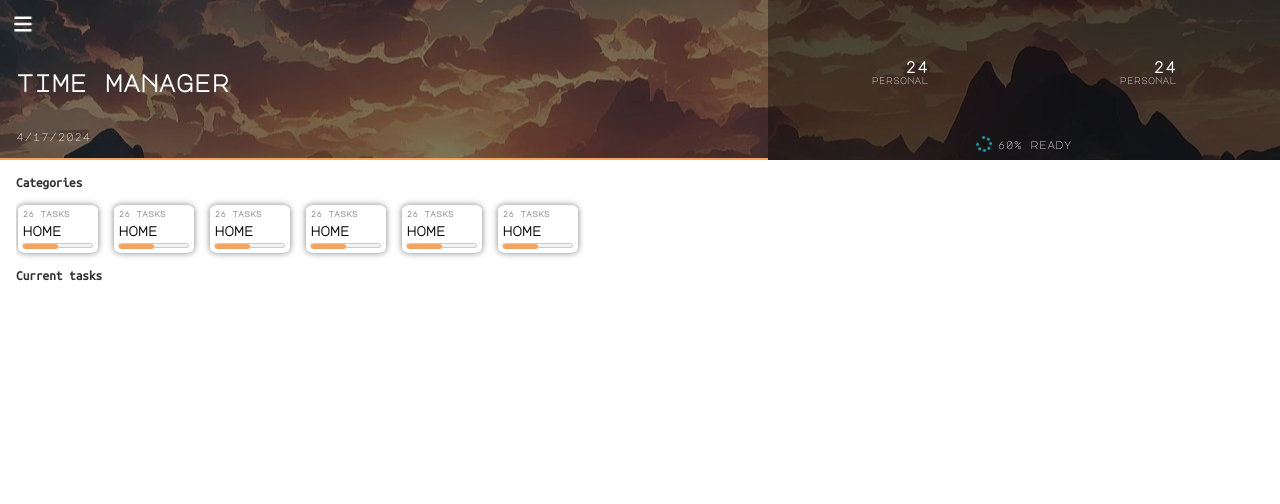
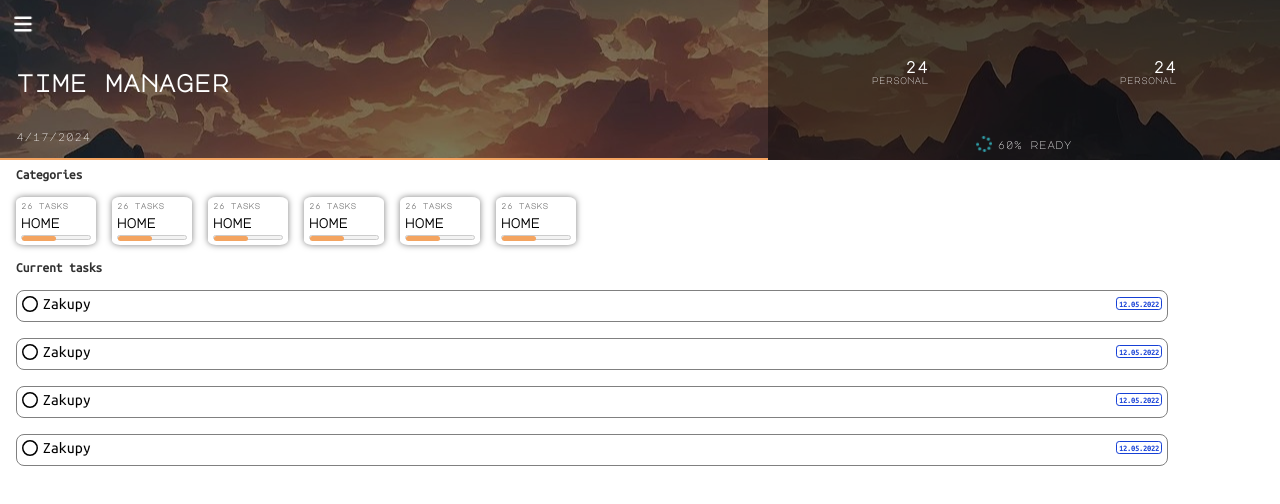
Before and after one commit to Marceli93qwe/toDoAppFE, a React (Vite) app in the folder toDoAppFE/: page / in a window 1280 px wide. Shown: the top 504 px of the page. Built offline with nearby package versions, Linux system fonts and the light colour scheme.

Commit message:
added single task design

```diff
--- a/toDoAppFE/src/App.css
+++ b/toDoAppFE/src/App.css
@@ -1,5 +1,6 @@
-
-body, * {
+body,
+html,
+* {
     margin: 0;
     padding: 0;
     box-sizing: border-box;
--- a/toDoAppFE/src/components/Main/Main.tsx
+++ b/toDoAppFE/src/components/Main/Main.tsx
@@ -1,21 +1,21 @@
 import "./main.css"
-import {CategoryBox} from "./CategoryBox";
-import {Row} from "../common/Row";
+import { CategoryBox } from "./CategoryBox";
+import { Row } from "../common/Row";
+import { TaskList } from "./TaskList";
 
 export const Main = () => {
     return (
         <main>
-            <h5 style={{fontFamily: "Ubuntu Mono", color: "#303030"}}>Categories</h5>
-            <Row style={{overflowX: "scroll", whiteSpace: "nowrap", gap: "1rem", padding: "1rem 0.1rem"}}>
-                <CategoryBox/>
-                <CategoryBox/>
-                <CategoryBox/>
-                <CategoryBox/>
-                <CategoryBox/>
-                <CategoryBox/>
+            <h5 style={{ fontFamily: "Ubuntu Mono", color: "#303030", padding: "0.5rem 1rem 0" }}>Categories</h5>
+            <Row style={{ overflowX: "scroll", whiteSpace: "nowrap", gap: "1rem", padding: " 1rem" }}>
+                <CategoryBox />
+                <CategoryBox />
+                <CategoryBox />
+                <CategoryBox />
+                <CategoryBox />
+                <CategoryBox />
             </Row>
-            <h5 style={{fontFamily: "Ubuntu Mono", color: "#303030"}}>Current tasks</h5>
-
+            <TaskList />
         </main>
     )
 }
--- /dev/null
+++ b/toDoAppFE/src/components/Main/SingleTask.tsx
@@ -0,0 +1,17 @@
+import { faCircle } from "@fortawesome/free-regular-svg-icons";
+import { FontAwesomeIcon } from "@fortawesome/react-fontawesome"
+import { Row } from "../common/Row";
+
+export const SingleTask = () => {
+    return (
+        <div className="single-task">
+            <Row style={{ justifyContent: "space-between" }}>
+                <Row style={{ gap: 5, color: "" }}>
+                    <FontAwesomeIcon icon={faCircle} size="1x" />
+                    <p>Zakupy</p>
+                </Row >
+                <div className="date-label">12.05.2022</div>
+            </Row>
+        </div>
+    );
+}
--- /dev/null
+++ b/toDoAppFE/src/components/Main/TaskList.tsx
@@ -0,0 +1,16 @@
+import { SingleTask } from "./SingleTask";
+
+export function TaskList() {
+    return (
+        <>
+            <h5 style={{ fontFamily: "Ubuntu Mono", color: "#303030", padding: "0 1rem 0.5rem" }}>Current tasks</h5>
+            <ul className="task-list">
+
+                <SingleTask></SingleTask>
+                <SingleTask></SingleTask>
+                <SingleTask></SingleTask>
+                <SingleTask></SingleTask>
+            </ul>
+        </>
+    );
+}
--- a/toDoAppFE/src/components/Main/main.css
+++ b/toDoAppFE/src/components/Main/main.css
@@ -1,5 +1,6 @@
 main {
-    padding: 1rem;
+    box-sizing: border-box !important;
+    padding-bottom: 1rem;
 }
 
 .category-box {
@@ -31,10 +32,47 @@ main {
 
 .progress {
     height: 5px;
-    width: 50%; /* Początkowa szerokość paska postępu (50%) */
+    width: 50%;
+    /* Początkowa szerokość paska postępu (50%) */
     background-color: sandybrown;
     border-radius: 5px;
     text-align: center;
     line-height: 30px;
     color: white;
 }
+
+.task-list {
+    width: 100vw;
+    display: flex;
+    flex-direction: column;
+    align-items: start;
+    gap: 1rem;
+    padding-top: 0.5rem;
+}
+
+.single-task {
+    padding: 0.3rem;
+    height: 2rem;
+    width: 90vw;
+    border-radius: 0.5rem;
+    margin-left: 1rem;
+    border: 1px solid grey;
+}
+
+.single-task p {
+    max-width: 70%;
+    font-family: 'Ubuntu Mono', monospace;
+    overflow: auto;
+}
+
+.date-label {
+    font-family: "Ubuntu Mono", monospace;
+    padding: 0.1rem;
+    font-size: 0.5rem;
+    font-weight: bolder;
+    width: 3rem;
+    border: 1px solid #1640D6;
+    color: #1640D6;
+    border-radius: 0.2rem;
+    text-align: center;
+}
```
